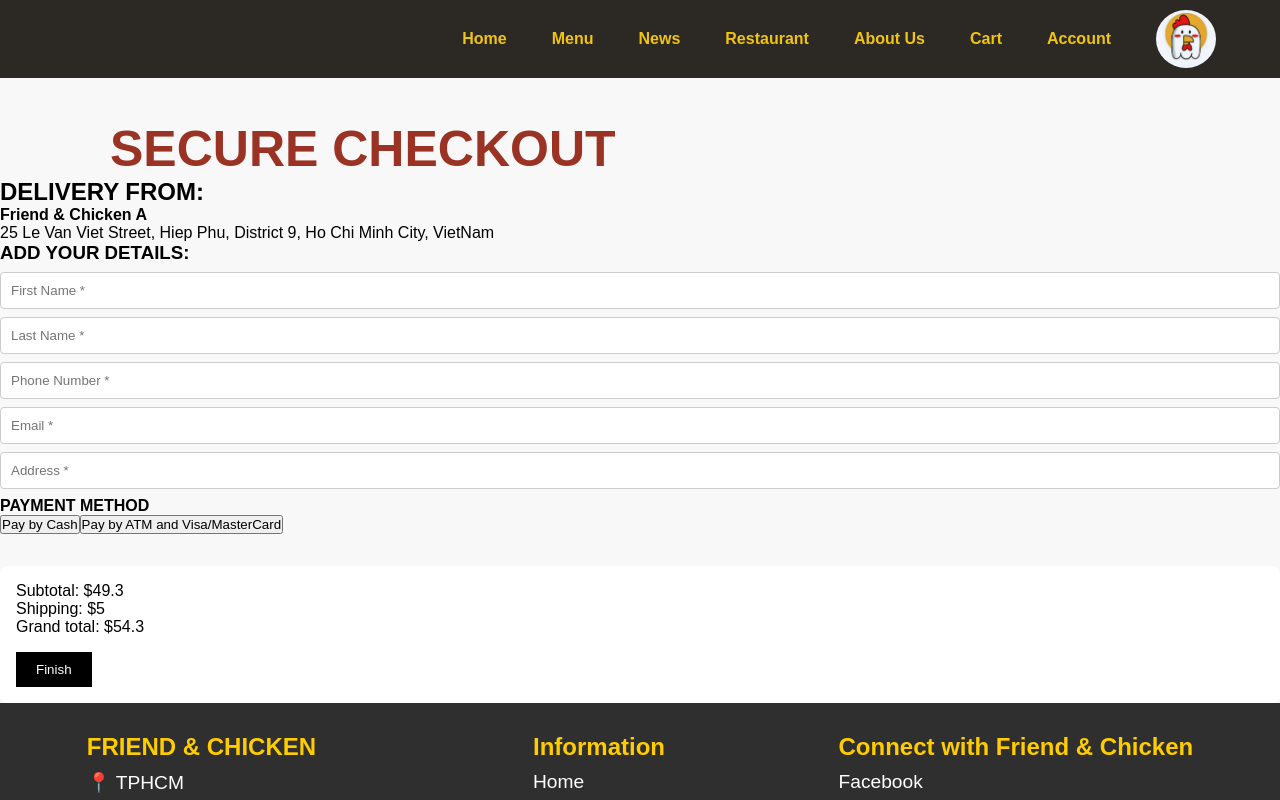
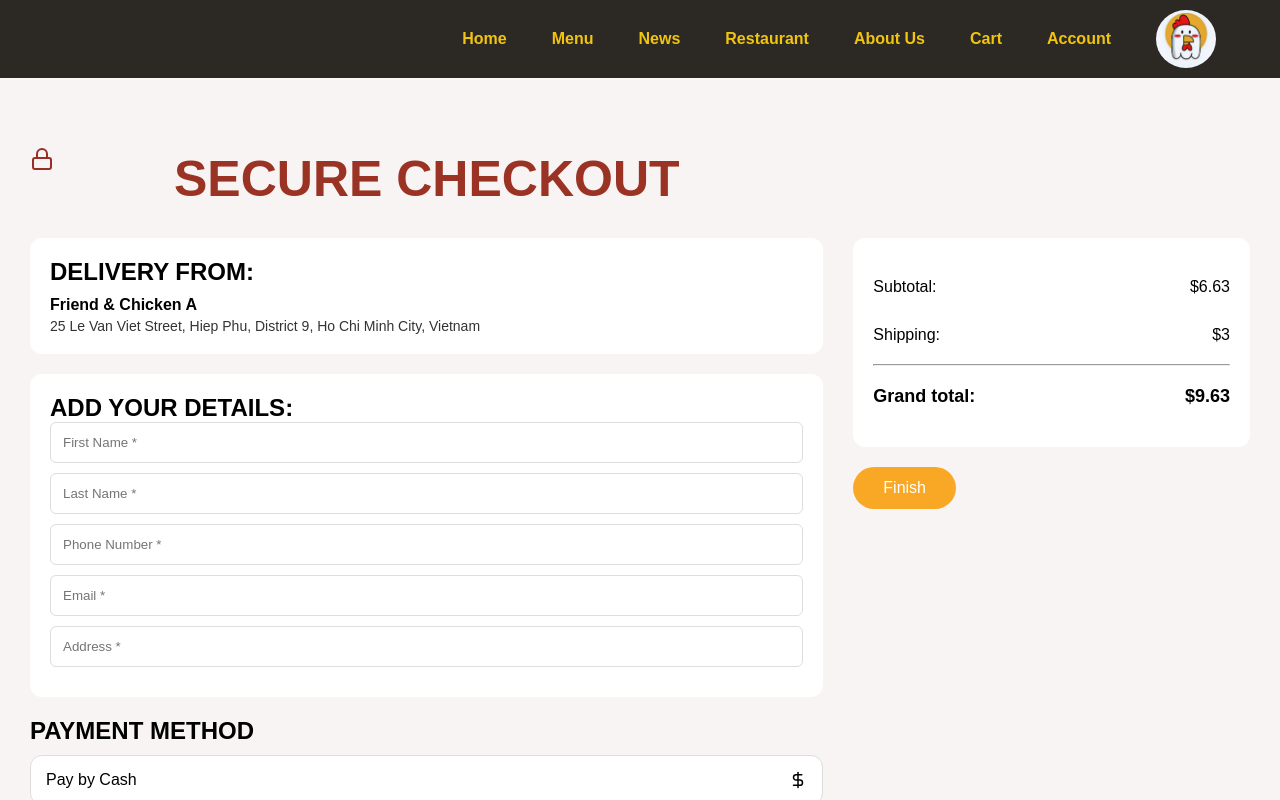
Before and after one commit to imwhop/ChickenOnlineWeb, a React (Create React App) app in the folder frontend/: page /checkout in a window 1280 px wide. Shown: the top 800 px of the page. Built offline with nearby package versions, Linux system fonts and the light colour scheme.

Commit message:
frontend-securecheckout
nothing to write home about but I would say I've completed the frontend of secure checkout and I am doing more research about how to run and write the code snippet in order to make the payment backend

```diff
--- a/frontend/package.json
+++ b/frontend/package.json
@@ -13,6 +13,7 @@
     "@testing-library/react": "^16.3.0",
     "@testing-library/user-event": "^13.5.0",
     "axios": "^1.9.0",
+    "lucide-react": "^0.511.0",
     "react": "^19.1.0",
     "react-dom": "^19.1.0",
     "react-icons": "^5.5.0",
--- a/frontend/src/pages/Checkout/Checkout.css
+++ b/frontend/src/pages/Checkout/Checkout.css
@@ -1,48 +1,110 @@
+/* SecureCheckout.css */
 body {
   font-family: Arial, sans-serif;
   background-color: #f5f0ed;
   margin: 0;
-  padding: 0;
+  font-family: 'Arial', sans-serif;
 }
 
-.cart-page, .checkout-page {
-  max-width: 800px;
-  margin: auto;
-  padding: 2rem;
+.checkout-container {
+  background-color: #f8f4f4;
+  padding: 30px;
+  min-height: 100vh;
 }
 
-.cart-item {
+.checkout-header {
   display: flex;
   align-items: center;
-  margin-bottom: 1rem;
+  gap: 10px;
+  color: #972f26;
+  font-size: 24px;
+  font-weight: bold;
+  margin-bottom: 30px;
 }
 
-.cart-item img {
-  width: 80px;
-  margin-right: 1rem;
+.icon {
+  width: 24px;
+  height: 24px;
+}
+
+.checkout-body {
+  display: flex;
+  flex-wrap: wrap;
+  gap: 30px;
+}
+
+.checkout-left {
+  flex: 2;
+  min-width: 300px;
+}
+
+.checkout-right {
+  flex: 1;
+  min-width: 250px;
+}
+
+.box {
+  background-color: white;
+  border-radius: 12px;
+  padding: 20px;
+  margin-bottom: 20px;
+}
+
+.store-name {
+  font-weight: bold;
+  margin-top: 10px;
+}
+
+.address {
+  font-size: 14px;
+  margin-top: 4px;
+  color: #333;
+}
+
+.details-form input {
+  width: 100%;
+  padding: 12px;
+  margin-bottom: 10px;
+  border: 1px solid #ddd;
+  border-radius: 6px;
+}
+
+.payment-option {
+  background-color: white;
+  border-radius: 12px;
+  padding: 15px;
+  margin-top: 10px;
+  display: flex;
+  justify-content: space-between;
+  align-items: center;
+  cursor: pointer;
+  border: 1px solid #ddd;
 }
 
 .summary-box {
-  margin-top: 2rem;
-  padding: 1rem;
-  background: #fff;
-  border-radius: 8px;
+  background-color: white;
+  border-radius: 12px;
+  padding: 20px;
 }
 
-.checkout-btn, .finish-btn {
-  margin-top: 1rem;
-  padding: 10px 20px;
-  background: black;
-  color: white;
-  border: none;
-  cursor: pointer;
+.summary-row {
+  display: flex;
+  justify-content: space-between;
+  margin: 10px 0;
 }
 
-input {
-  display: block;
-  width: 100%;
-  padding: 10px;
-  margin: 0.5rem 0;
-  border-radius: 4px;
-  border: 1px solid #ccc;
+.total {
+  font-weight: bold;
 }
+
+.finish-button {
+  background-color: #f9a825;
+  color: white;
+  padding: 12px 30px;
+  font-size: 16px;
+  border: none;
+  border-radius: 30px;
+  margin-top: 20px;
+  cursor: pointer;
+  /* width: 100%; */
+}
--- a/frontend/src/pages/Checkout/Checkout.jsx
+++ b/frontend/src/pages/Checkout/Checkout.jsx
@@ -1,46 +1,62 @@
-import React from "react";
-import "./Checkout.css";
-
+// SecureCheckout.jsx
+import React from 'react';
+import './Checkout.css';
+import { Lock, CreditCard, DollarSign } from 'lucide-react'; // Optional icons
 
 const Checkout = () => {
-    return(
-        <div className="checkout-container">
-            <h1 className="checkout-title"> SECURE CHECKOUT</h1>
+  return (
+    <div className="checkout-container">
+      <header className="checkout-header">
+        <Lock className="icon" />
+        <h1>SECURE CHECKOUT</h1>
+      </header>
 
-            <div className="checkout-section">
-                <div className="delivery-info">
-                    <h2>DELIVERY FROM:</h2>
-                    <p>
-                        <strong>Friend & Chicken A</strong><br />
-                        25 Le Van Viet Street, Hiep Phu, District 9, Ho Chi Minh City, VietNam
-                    </p>
-                </div>
+      <div className="checkout-body">
+        {/* Left Column */}
+        <div className="checkout-left">
+          <section className="box">
+            <h2>DELIVERY FROM:</h2>
+            <p className="store-name">Friend & Chicken A</p>
+            <p className="address">25 Le Van Viet Street, Hiep Phu, District 9, Ho Chi Minh City, Vietnam</p>
+          </section>
 
-                <form className="checkout-form">
-                    <h3>ADD YOUR DETAILS:</h3>
-                    <input type="text" placeholder="First Name *" required />
-                    <input type="text" placeholder="Last Name *" required />
-                    <input type="tel" placeholder="Phone Number *" required />
-                    <input type="email" placeholder="Email *" required />
-                    <input type="text" placeholder="Address *" required />
-                </form>
+          <section className="box">
+            <h2>ADD YOUR DETAILS:</h2>
+            <form className="details-form">
+              <input type="text" placeholder="First Name *" />
+              <input type="text" placeholder="Last Name *" />
+              <input type="tel" placeholder="Phone Number *" />
+              <input type="email" placeholder="Email *" />
+              <input type="text" placeholder="Address *" />
+            </form>
+          </section>
 
-                <div className="section">
-                    <h4>PAYMENT METHOD</h4>
-                    <button>Pay by Cash</button>
-                    <button>Pay by ATM and Visa/MasterCard</button>
-                </div>
+          <section>
+            <h2>PAYMENT METHOD</h2>
+            <div className="payment-option">
+              <span>Pay by Cash</span>
+              <DollarSign size={18} />
+            </div>
+            <div className="payment-option">
+              <span>Pay by ATM and Visa/Master Card</span>
+              <CreditCard size={18} />
+            </div>
+          </section>
+        </div>
 
-                <div className="summary-box">
-                    <p>Subtotal: $49.3</p>
-                    <p>Shipping: $5</p>
-                    <p>Grand total: $54.3</p>
-                    <button className="finish-btn">Finish</button>
-                </div>
-
-            </div>
+        {/* Right Column */}
+        <div className="checkout-right">
+          <div className="summary-box">
+            <div className="summary-row"><span>Subtotal:</span><span>$6.63</span></div>
+            <div className="summary-row"><span>Shipping:</span><span>$3</span></div>
+            <hr />
+            <div className="summary-row total"><span>Grand total:</span><span>$9.63</span></div>
+          </div>
+          <button className="finish-button">Finish</button>
         </div>
-    )
-}
+      </div>
+    </div>
+  );
+};
 
 export default Checkout;
```
Also changed, not shown: frontend/src/pages/Checkout/SecureCheckout.jsx (added, +32 -0 lines), frontend/src/pages/Checkout/server.js (added), 1 other file (tests, documents, lock files or other folders).
